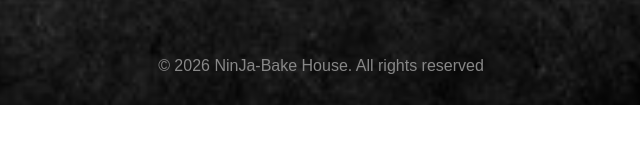
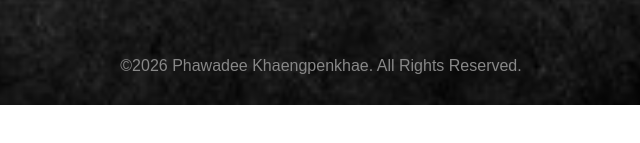
Before and after one commit to phawadeelive-oss/iotweb04, a plain HTML site: page page04.html in a window 1280 px wide. Shown: the part 4547-4690 px from the top of the page, 319-959 px from the left. Drawn offline with nearby package versions, Linux system fonts and the light colour scheme; a web font is replaced by a local one.

Commit message:
แก้ไขเล็กน้อย

```diff
--- a/page04.html
+++ b/page04.html
@@ -861,7 +861,7 @@
         </div>
 
         <div class="footer-bottom">
-            <p>&copy; 2026 NinJa-Bake House. All rights reserved</p>
+             <p>&copy;2026 Phawadee Khaengpenkhae. All Rights Reserved.</p>
         </div>
     </footer>
 </body>
```
Also changed, not shown: index.html (+1 -1 lines).
